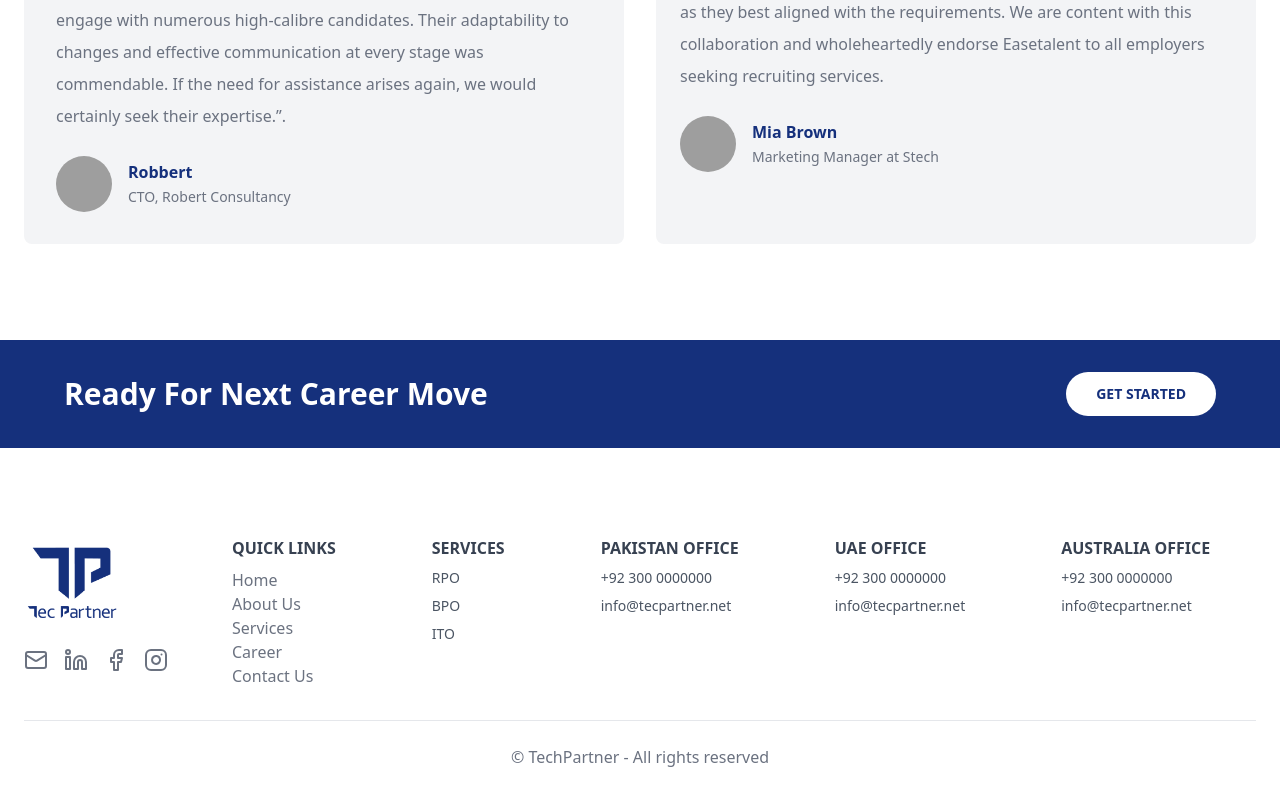
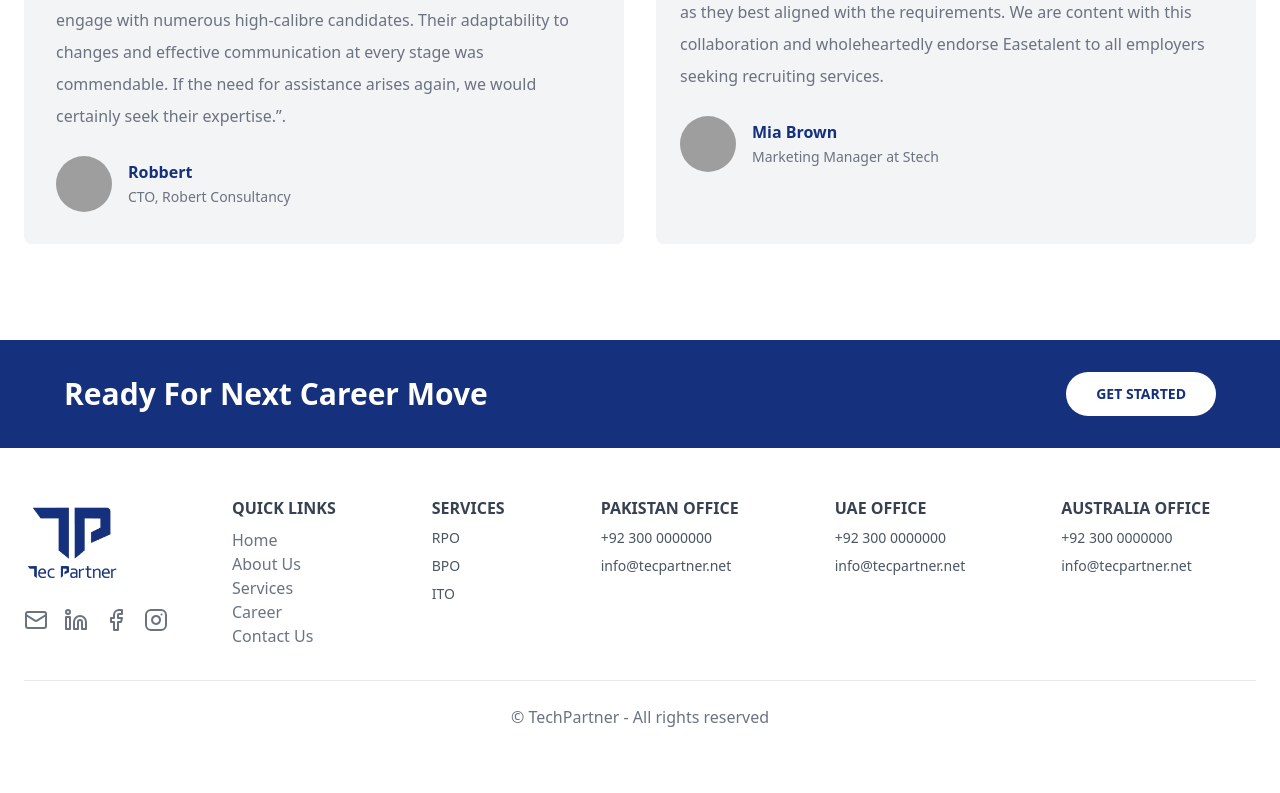
Before and after one commit to anees-tech/TecPartner, a React (Create React App) app: page / in a window 1280 px wide. Shown: the part 1523-2316 px from the top of the page. Built offline with nearby package versions, Linux system fonts and the light colour scheme; grey boxes are pictures that could not be loaded.

Commit message:
RenderBar update

```diff
--- a/package.json
+++ b/package.json
@@ -15,7 +15,8 @@
     "react-router-dom": "^6.21.3",
     "react-scripts": "5.0.1",
     "tailwindcss": "^3.4.1",
-    "web-vitals": "^2.1.0"
+    "web-vitals": "^2.1.0",
+    "yarn": "^1.22.22"
   },
   "scripts": {
     "start": "react-scripts start",
--- a/src/components/Footer.jsx
+++ b/src/components/Footer.jsx
@@ -4,7 +4,7 @@ import { Link } from 'react-router-dom';
 const Footer = () => {
   return (
     <footer className="bg-white">
-      <div className="container p-6 mx-auto">
+      <div className="container px-6 py-12 mx-auto">
         <div className="lg:flex lg:gap-16">
           <div className="w-auto -mx-6">
             <div className="px-6">
@@ -104,7 +104,7 @@ const Footer = () => {
           </div>
 
           <div className="mt-6 lg:mt-0 lg:flex-1">
-            <div className="flex  gap-24">
+            <div className="flex  gap-24 ">
               <div>
                 <h3 className="text-gray-700 uppercase font-bold">
                   Quick Links
--- a/src/components/RenderBar.jsx
+++ b/src/components/RenderBar.jsx
@@ -3,7 +3,7 @@ import { Link } from 'react-router-dom'
 
 const RenderBar = () => {
   return (
-    <div className="bg-[#15307c] flex items-center justify-between py-8  px-16 mb-16">
+    <div className="bg-[#15307c] flex items-center justify-between py-8  px-16">
       <h1 className="text-3xl text-white font-semibold">
         Ready For Next Career Move{" "}
       </h1>
```
Also changed, not shown: 2 other files (tests, documents, lock files or other folders).
